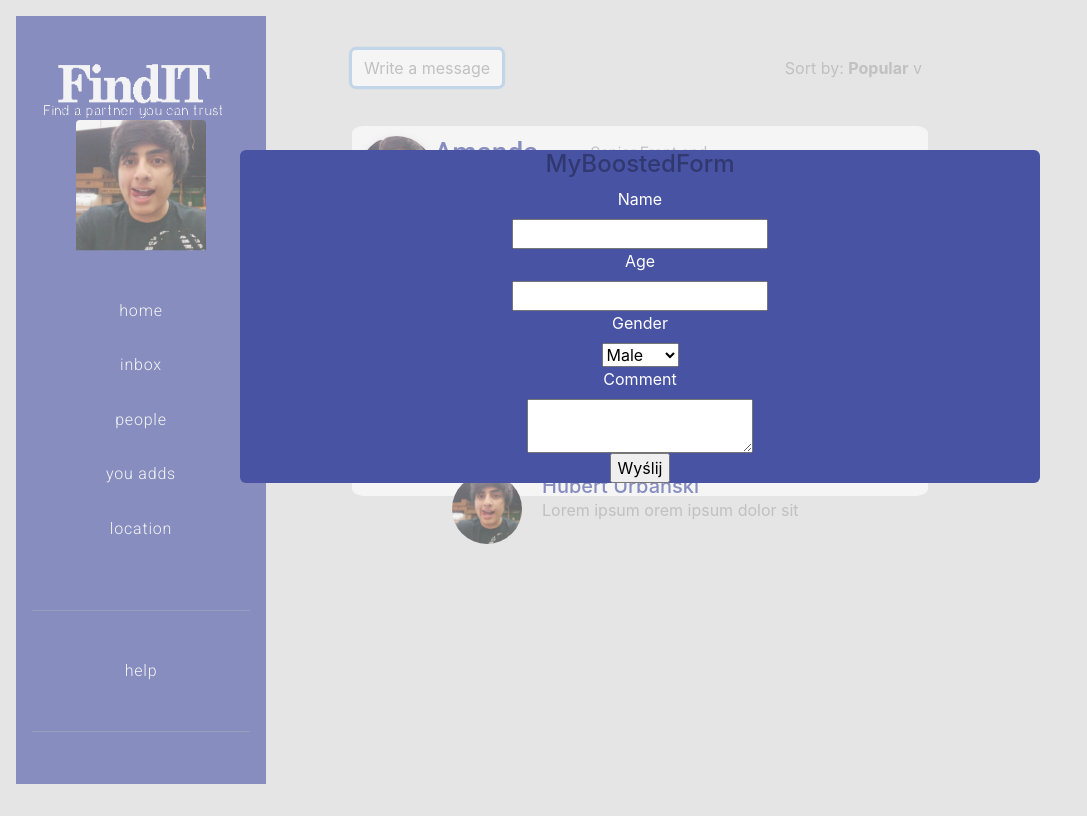
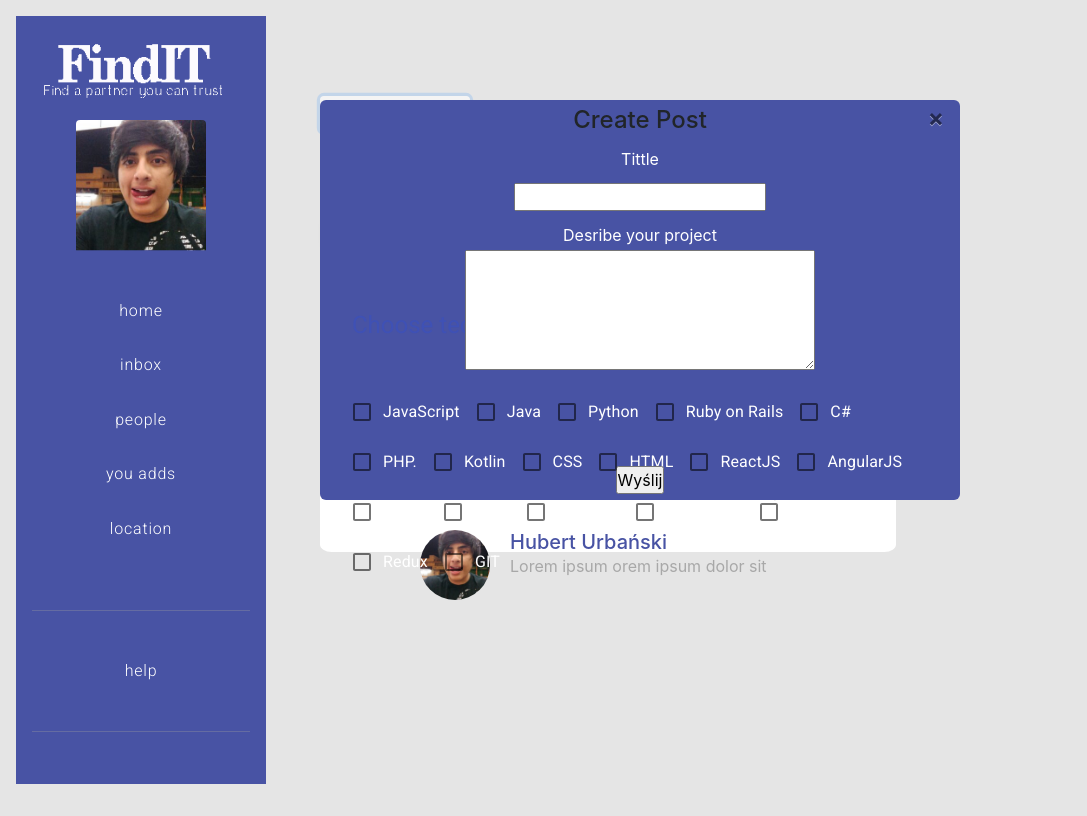
Before and after one commit to infoshareacademy/jfdzr2-all-you-need-is-code, a React (Create React App) app: page / in a window 1280 px wide. Both pictures are taken after a click on the button "Write a message". Shown: the whole page, without its empty margins (0-1087 px from the left). Built offline with nearby package versions, Linux system fonts and the light colour scheme.

Commit message:
MainPage repair css styles

```diff
--- a/src/App.js
+++ b/src/App.js
@@ -18,8 +18,8 @@ function App() {
 
     <MainPage/>
   // <>
-    // <PrimarySurvey />
-    // <ThemeProvider/>
+  //   <PrimarySurvey />
+  //   <ThemeProvider/>
   //   </>
   );
 }
--- a/src/common/MainPageWrapper.js
+++ b/src/common/MainPageWrapper.js
@@ -2,6 +2,7 @@ export function MainPageWrapper({ children }) {
 
     return <div style={
         {
+
             display:'flex',
             justifyContent:'center'
         }
--- a/src/components/ModalToCreatePost.js
+++ b/src/components/ModalToCreatePost.js
@@ -1,11 +1,27 @@
 import { useFormik } from 'formik';
 import "../styles/ModalToCreatePost.css"
+import { Step2 } from '../components/primary-survey/Step2'
+import { Navbar, Nav, Image } from 'react-bootstrap';
+import 'bootstrap/dist/css/bootstrap.css'
+import React, {useState} from 'react';
 export default function ModalToCreatePost () {
+    const [postActive,setpostActive]=useState(true);
+    function ExitPost(){
+        if(!postActive){
+            document.querySelector('#body').setAttribute('class','bodyOfPageOpacity')
+            document.querySelector('#ModalCreatePost').style.display="flex"
+            setpostActive(true)
+        }
+        else{
+            document.querySelector('#body').setAttribute('class','bodyOfPage')
+            document.querySelector('#ModalCreatePost').style.display="none"
+            setpostActive(false)
+        }
+    }
     const formik = useFormik({
         initialValues: {
             name: '',
-            age: '',
-            gender: 'male',
+            tech:'',
             comment: '',
         },
         onSubmit: values => {
@@ -14,25 +30,27 @@ export default function ModalToCreatePost () {
     });
 
     return <>
-    <div className="ModalCreatePost">
+
+    <div id="ModalCreatePost"className="ModalCreatePost">
+
     <form className="ModalForm"onSubmit={formik.handleSubmit} style={{
         display: 'flex',
         flexDirection: 'column',
         alignItems: 'center'
     }}>
-        <h4>MyBoostedForm</h4>
-        <label htmlFor="name">Name</label>
+        <h4>Create Post</h4>
+
+        <label htmlFor="name">Tittle</label>
         <input id="name" value={formik.values.name} onChange={formik.handleChange}/>
-        <label htmlFor="age">Age</label>
-        <input id="age" type="number" value={formik.values.age} onChange={formik.handleChange}/>
-        <label htmlFor="gender">Gender</label>
-        <select id="gender" value={formik.values.gender} onChange={formik.handleChange}>
-            <option value="male">Male</option>
-            <option value="female">Female</option>
-        </select>
-        <label htmlFor="comment">Comment</label>
-        <textarea id="comment" value={formik.values.comment} onChange={formik.handleChange}/>
-        <input type="submit" value="Wyślij"/>
+        <label htmlFor="comment">Desribe your project</label>
+        <textarea className="describeProject"id="comment" value={formik.values.comment} onChange={formik.handleChange}/>
+        <input className="submit"type="submit" value="Wyślij"/>
+        <div className="tech">
+             <Step2 />
+        </div>
+        <button onClick={ExitPost} type="button" className="close" aria-label="Close">
+            <span aria-hidden="true">&times;</span>
+        </button>
     </form>
     </div>
     </>
--- a/src/components/Post.js
+++ b/src/components/Post.js
@@ -6,7 +6,7 @@ import Share from '../photos/share.png'
 import Coment from '../photos/coment.png'
 export const Post = () => {
     return (
-
+      <div className="Modal">
         <div className="modalOfPost">
           <div className="informationAboutTheWriter">
               <img className="profile-Post-Photo" src={profilePhoto}></img>
@@ -39,6 +39,7 @@ export const Post = () => {
 
             </div>
         </div>
+        </div>
 
   );
 }
--- a/src/components/navBar/Nav.css
+++ b/src/components/navBar/Nav.css
@@ -22,7 +22,7 @@
 .logoPhoto{
     width: 300px;
     height: 200px;
-    top: -30px;
+    top: -50px;
    position: absolute;
    left: -30px;
 
--- a/src/styles/MainPage.css
+++ b/src/styles/MainPage.css
@@ -1,23 +1,34 @@
-body{
+*{
+    margin: 0;
+    padding: 0;
+}
+body{background-color:#e5e5e5;
 
-    margin-top: 2vh;
-    /* margin-left: 250px; */
-    /* margin-right: 40vw; */
-    background-color:#e5e5e5;
 
 }
+.body{
+
+
+    width: 50vw;
+    height: 100vh;
+    margin-top: 2vh;
+}
 .bodyOfPage{
+
+
     opacity:1;
 }
 .bodyOfPageOpacity{
     opacity: 0.6;
 }
 .buttonSection{
+
     width: 100%;
     /* margin-left: 10%; */
-    margin-top: 50px;
+    margin-top: 80px;
     display: flex;
     justify-content: space-between;
+    margin-bottom: 50px;
 }
 .buttonYourNetwork{
     /* margin-left: 10px; */
@@ -25,6 +36,7 @@ body{
 }
 
 .buttonYourNetwork,.btn-writeMessage,.btn-sortBy{
+
     background-color: transparent;
     color: #A8A8A8;
     border: none;
--- a/src/styles/ModalToCreatePost.css
+++ b/src/styles/ModalToCreatePost.css
@@ -1,17 +1,44 @@
 
 .ModalCreatePost{
-    display: flex;
+    display: none;
     justify-content: center;
 
     width: 100%;
 
 
 }
+
 .ModalForm{
     position: absolute;
-    top: 150px;
-    width: 800px;
+    top: 100px;
+    height: 50vh;
+    width: 50%;
     background-color:#4853A4;
     border-radius: 6px;
     opacity: 1;
 }
+.ModalForm>*{
+    margin: 6px;
+}
+.describeProject{
+    margin-top: 150px;
+    position: absolute;
+
+    width: 350px;
+    height: 120px;
+}
+.tech{
+    width: 90%;
+}
+.submit{
+  position: absolute;
+  top: 90%;
+}
+.close{
+
+    position: absolute;
+    top: 0;
+    right: 10px;
+    border: none;
+    outline: none;
+}
--- a/src/styles/Post.css
+++ b/src/styles/Post.css
@@ -1,9 +1,7 @@
-body{
+.modalOfPost{
     color: rgba(0, 0, 0, 0.32);
-}
-.modalOfPost{
-    margin-top: 7%;
-    /* margin-left: 10%; */
+    margin-top: 4%;
+
     width: 45vw;
     height: 370px;
     background-color:white;
--- a/src/views/MainPage.js
+++ b/src/views/MainPage.js
@@ -13,27 +13,33 @@ export default function MainPage() {
     function CreatePost(){
         if(!postActive){
             document.querySelector('#body').setAttribute('class','bodyOfPageOpacity')
+            document.querySelector('#ModalCreatePost').style.display="flex"
             setpostActive(true)
         }
         else{
             document.querySelector('#body').setAttribute('class','bodyOfPage')
+            document.querySelector('#ModalCreatePost').style.display="none"
             setpostActive(false)
         }
     }
     return (
         <>
         <MainPageWrapper>
+            <div className="body">
+
+
         <div id="body"className="bodyOfPage">
             <div className="buttonSection">
                     <button onClick={CreatePost} className="btn btn-writeMessage">Write a message</button>
                     <button className="btn-sortBy">Sort by: <b>Popular</b> v</button>
 
             </div>
+            </div>
             <Post/>
 
             <NavBar/>
+
             </div>
-
             </MainPageWrapper>
             <ModalToCreatePost/>
     </>)
```
